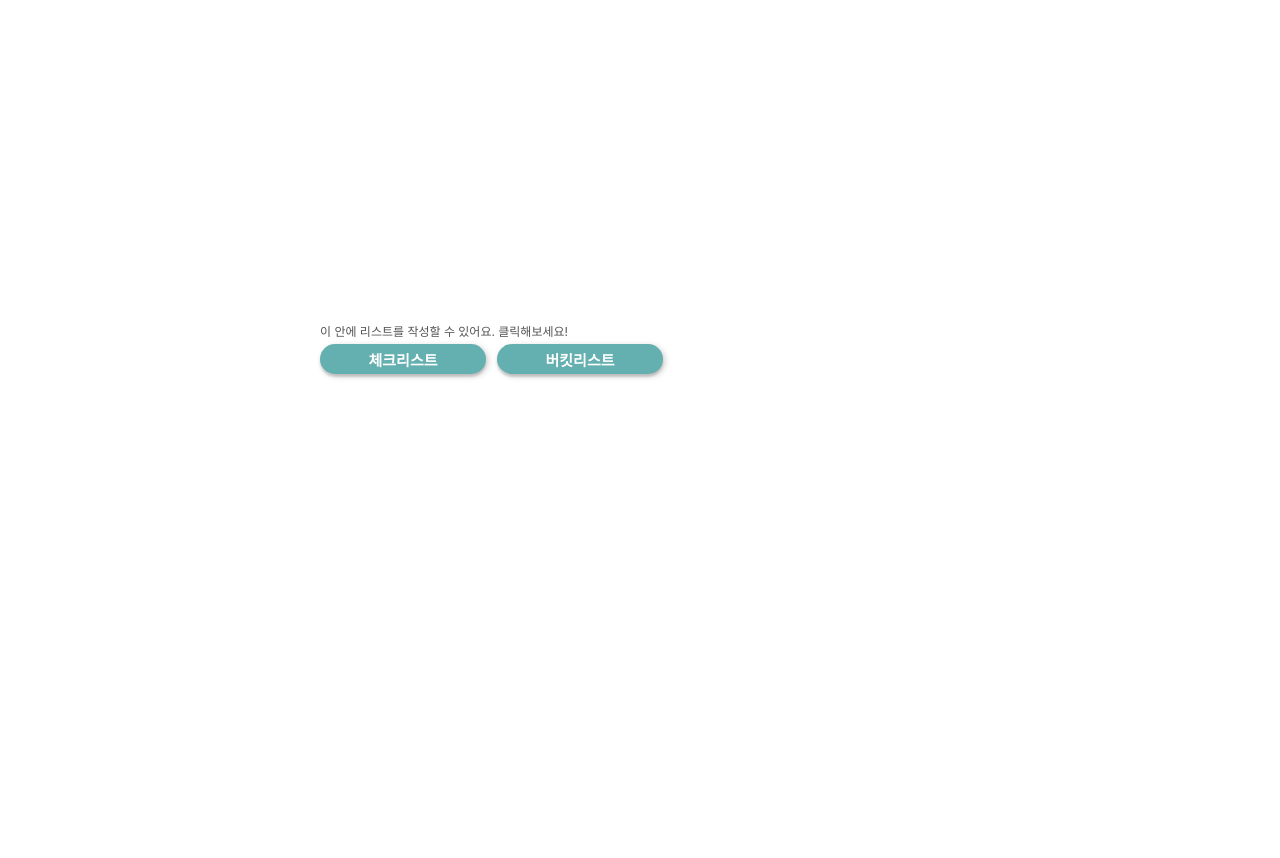
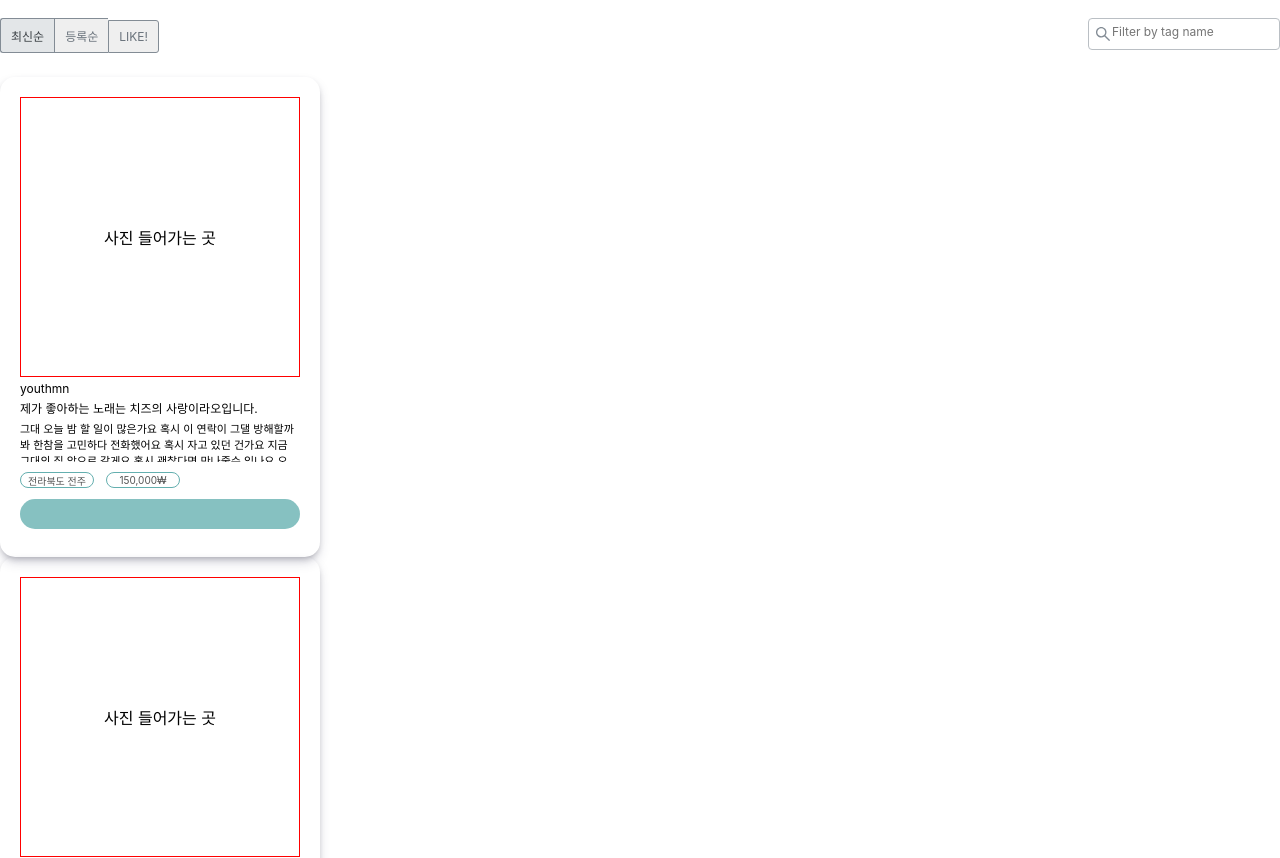
Before and after one commit to codestates-seb/seb40_main_018, a React (Create React App) app in the folder client/: page / in a window 1280 px wide. Shown: the top 858 px of the page. Before the commit the page ends 800 px from the top, so only its background shows below. Built offline with nearby package versions, Linux system fonts and the light colour scheme.

Commit message:
✨ feat:mainPage 구현중

```diff
--- a/client/src/pages/MainPage.js
+++ b/client/src/pages/MainPage.js
@@ -1,8 +1,12 @@
-import MyList from "./MyList";
+// import { Header } from "../components/Header/Header";
+import { Card } from "../components/Main/Card";
+import { MainTab } from "../components/Main/MainTab";
 export default function MainPage() {
   return (
     <>
-      <MyList />
+      {/* <Header /> */}
+      <MainTab />
+      <Card />
     </>
   );
 }
```
